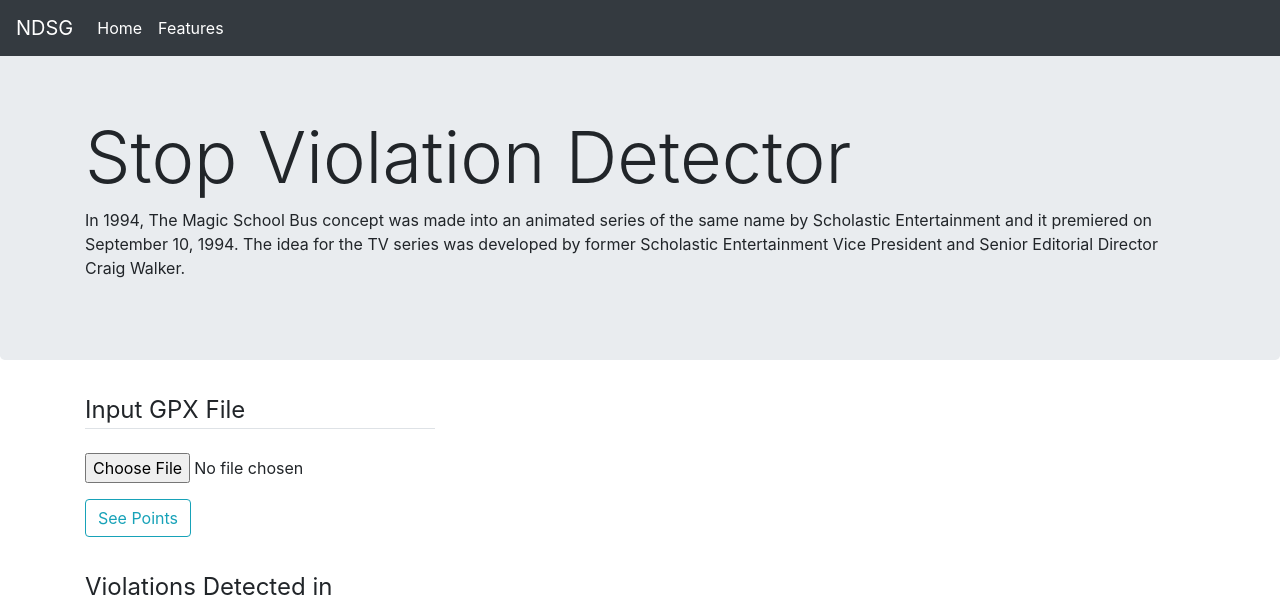
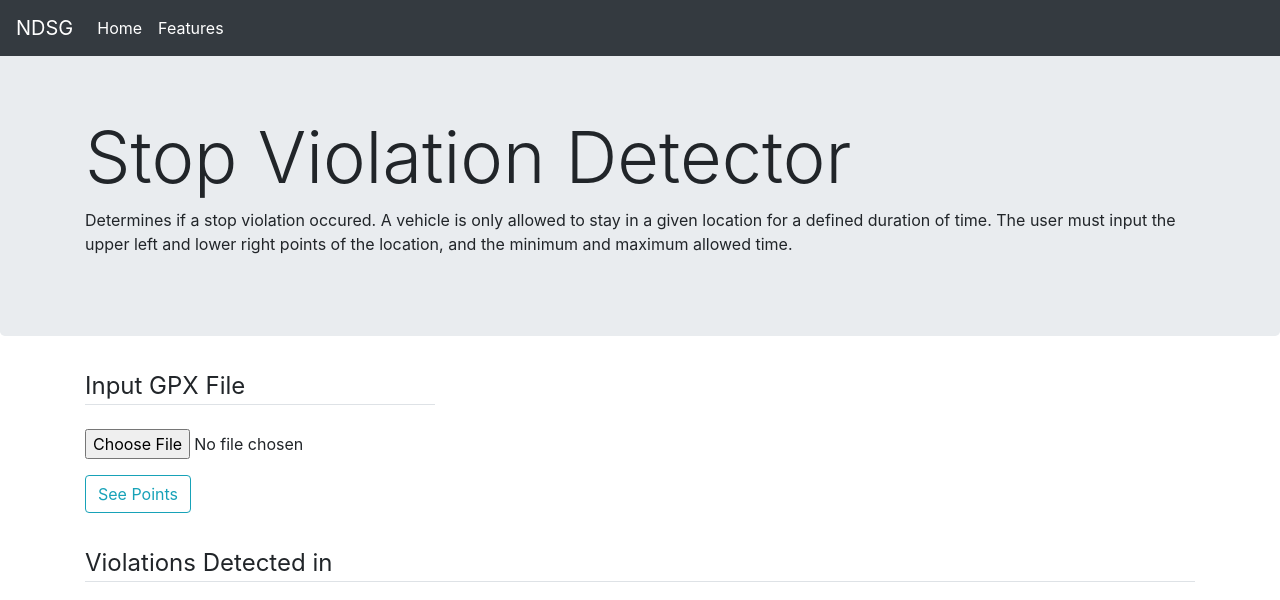
Before and after one commit to katkopio/ndsg, a Flask app: page /features/stop in a window 1280 px wide. Shown: the top 600 px of the page. Run offline with Flask 2, Linux system fonts and the light colour scheme; some libraries are stand-ins or nearby versions.

Commit message:
Fixed descriptions of features

```diff
--- a/app/project2/__init__.py
+++ b/app/project2/__init__.py
@@ -18,12 +18,15 @@ info = {
         "Miss Frizzle embarks on adventures with her class on the eponymous school bus. As they journey on their exciting field trips, they discover locations, creatures, time periods and more to learn about the wonders of science along the way."],
     "stop": [
         "Stop Violation Detector",
+        "Determines if a stop violation occured. A vehicle is only allowed to stay in a given location for a defined duration of time. The user must input the upper left and lower right points of the location, and the minimum and maximum allowed time.",
         "In 1994, The Magic School Bus concept was made into an animated series of the same name by Scholastic Entertainment and it premiered on September 10, 1994. The idea for the TV series was developed by former Scholastic Entertainment Vice President and Senior Editorial Director Craig Walker."],
     "liveness": [
         "Liveness Checking",
+        "Determines the total time a vehicle is \"alive\" or active. A vehicle is considered alive if the gaps between GPS readings are less than a given time limit",
         "Scholastic Entertainment president Deborah Forte explained that adapting the books into an animated series was an opportunity to help kids \"learn about science in a fun way\".During this time, Forte had been hearing concerns from parents and teachers about how to improve science education for kids and minorities across the globe."],
     "loop_counting": [
         "Loop Counter",
+        "Calculates the number of loops a vehicle makes in a route, given a grid size in km",
         "Within the episodes, there were also time points where the episode fades out and then fades back in after a series of commercials are shown. On non-commercial networks, VHS, and DVD releases the scene immediately fades back in right after it fades out as no commercials are shown."]
 }
 
--- a/app/project2/routes.py
+++ b/app/project2/routes.py
@@ -27,7 +27,7 @@ def total_distance():
         filename = gpx_file.filename
         gps_data = parse_gpx_file(gpx_file)
         distance = distance_travelled(gps_data)
-    return render_template('total_distance.html', title='Total Distance', info = info.get("total_distance"), filename=filename, distance=distance, form=form)
+    return render_template('total_distance.html', title='Total Distance Calculator', info = info.get("total_distance"), filename=filename, distance=distance, form=form)
 
 @app.route("/features/speeding", methods=['GET','POST'])
 def speeding():
@@ -43,7 +43,7 @@ def speeding():
         gps_data = parse_gpx_file(gpx_file)
         violations = speed_violation(gps_data, "Location", speed_limit, time)
         number_violations = len(violations)
-    return render_template('speeding.html', title='Speeding', info = info.get("speeding"), filename=filename, violations=violations, number_violations = number_violations, form=form)
+    return render_template('speeding.html', title='Speeding Violation Detection', info = info.get("speeding"), filename=filename, violations=violations, number_violations = number_violations, form=form)
 
 def create_geojson_feature(gps_data):
     locations = []
@@ -82,7 +82,7 @@ def stop():
             results = stop_violation(gps_data, min_time, max_time, point1, point2)
             number_violations = len(results)
             print(results)
-    return render_template('stop_violation.html', title='Stop', info = info.get("stop"), filename=filename, locations=locations, results=results, number_violations=number_violations, form=form)
+    return render_template('stop_violation.html', title='Stop Violation Detection', info = info.get("stop"), filename=filename, locations=locations, results=results, number_violations=number_violations, form=form)
 
 @app.route("/features/liveness", methods=['GET','POST'])
 def liveness():
@@ -96,7 +96,7 @@ def liveness():
         filename = gpx_file.filename
         gps_data = parse_gpx_file(gpx_file)
         total_liveness, results = check_liveness(gps_data,time_limit)
-    return render_template('liveness.html', title='Liveness', info = info.get("liveness"), filename=filename, total_liveness=total_liveness, results=results, form=form)
+    return render_template('liveness.html', title='Liveness Checking', info = info.get("liveness"), filename=filename, total_liveness=total_liveness, results=results, form=form)
 
 @app.route("/features/loop_counting", methods=['GET','POST'])
 def loop_counting():
--- a/app/project2/templates/index.html
+++ b/app/project2/templates/index.html
@@ -7,7 +7,7 @@
     <div class="jumbotron">
         <div class="container">
             <h1 class="display-3">Team 2 Project</h1>
-            <p>Write the features we're gonna be showing on this site</p>
+            <p>Presents 5 features we've implemented for CS 198.</p>
         </div>
     </div>
 
--- a/app/project2/templates/stop_violation.html
+++ b/app/project2/templates/stop_violation.html
@@ -27,6 +27,11 @@
                     {{ form.hidden_tag() }}
                     <fieldset class="form-group">
                     <legend class="border-bottom mb-4">Input GPX File</legend>
+                    {% if filename or results %}
+                    <div class="alert alert-warning">
+                        <strong>Warning!</strong> Please re-upload GPX file {{ filename }} again.
+                    </div>
+                    {% endif %}
                     <div class="form-group">
                         {% if form.gpx_file.errors %}
                             {{ form.gpx_file(class="form-control form-control-lg is-invalid") }}
@@ -168,6 +173,11 @@
                             });
                         </script>
                     </div>
+                    <div class="float-right">
+                        <p></p>
+                        <p class="text-muted">Marker 1: Upper left point</p>
+                        <p class="text-muted">Marker 2: Lower right point</p>
+                    </div>
                 </div>
             </div>
             {% endif %}
```
